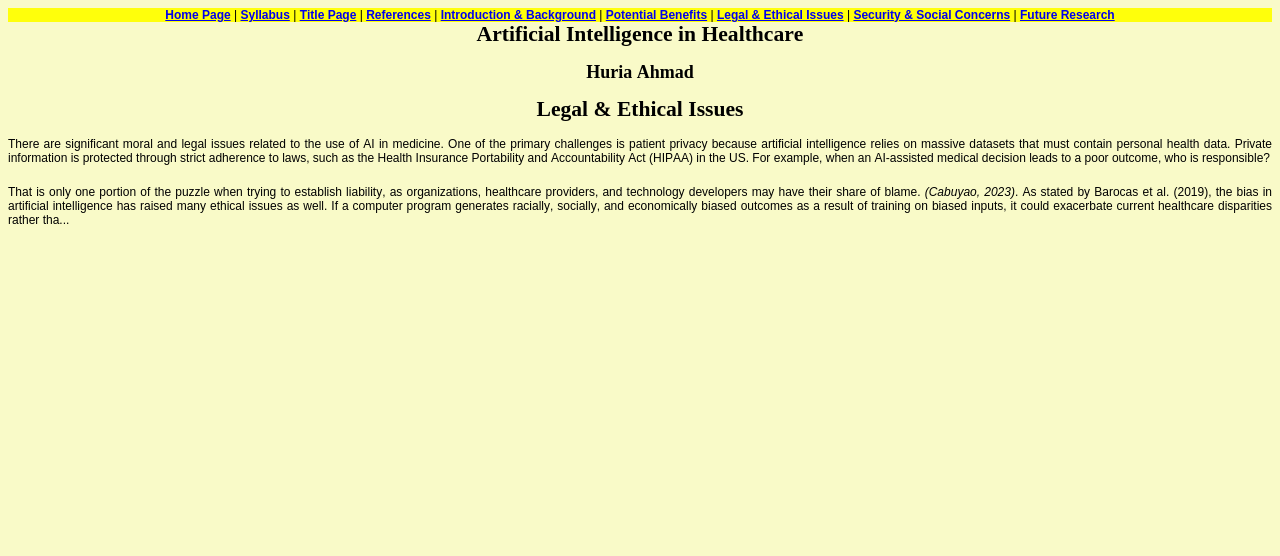
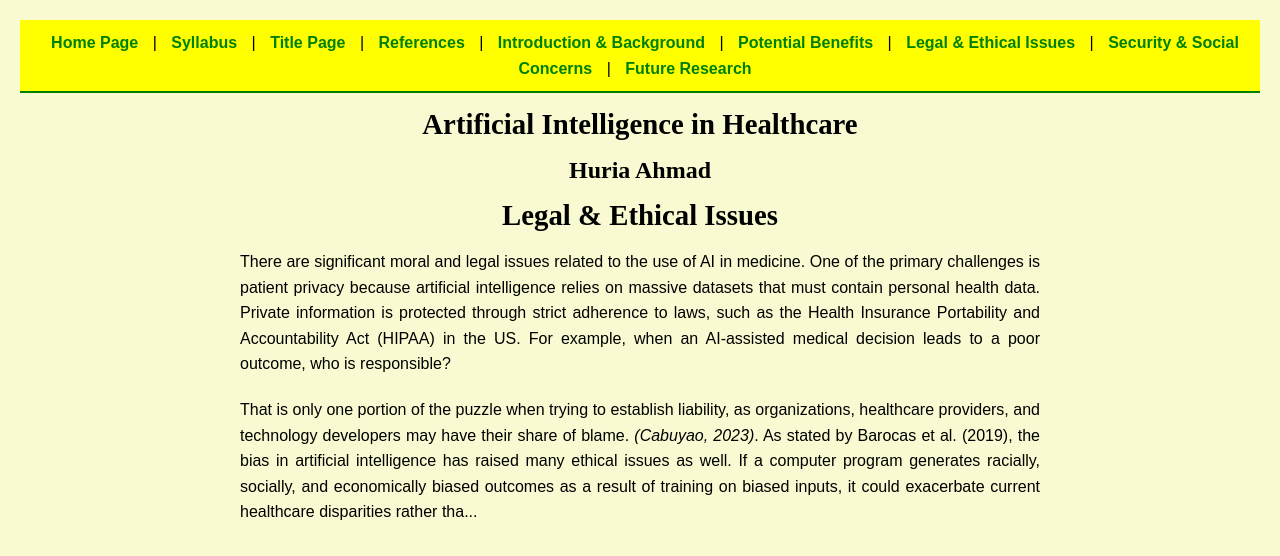
Before and after one commit to ha200738/mason.gmu.edu, a plain HTML site: page legal_ethical_issues.html in a window 1280 px wide. Drawn offline with Linux system fonts and the light colour scheme.

Commit message:
Add files via upload

```diff
--- a/legal_ethical_issues.html
+++ b/legal_ethical_issues.html
@@ -1,26 +1,72 @@
-<!DOCTYPE html PUBLIC "-//W3C//DTD HTML 4.01//EN" "http://www.w3.org/TR/html4/strict.dtd">
-<html>
+<!DOCTYPE html>
+<html lang="en">
 <head>
-  <meta http-equiv="Content-Type" content="text/html; charset=utf-8">
-  <meta http-equiv="Content-Style-Type" content="text/css">
-  <title></title>
-  <meta name="Generator" content="Cocoa HTML Writer">
-  <meta name="CocoaVersion" content="2487.7">
-  <style type="text/css">
-    body {background-color: #f9fac8}
-    p.p1 {margin: 0.0px 0.0px 0.0px 0.0px; text-align: center; font: 12.0px Arial; color: #0f7001; -webkit-text-stroke: #0f7001; background-color: #ffff0b}
-    p.p4 {margin: 0.0px 0.0px 20.0px 0.0px; text-align: justify; font: 12.0px Arial; -webkit-text-stroke: #000000}
-    span.s1 {font-kerning: none}
-    span.s2 {font-kerning: none; color: #000000; -webkit-text-stroke: 0px #000000}
-    span.s3 {font-kerning: none; -webkit-text-stroke: 0px #0f7001}
-  </style>
+    <meta charset="UTF-8">
+    <meta name="viewport" content="width=device-width, initial-scale=1.0">
+    <title>Legal & Ethical Issues - Artificial Intelligence in Healthcare</title>
+    <style>
+        body {
+            background-color: #fafad2;
+            font-family: Arial, sans-serif;
+            color: black;
+            margin: 0;
+            padding: 20px;
+            line-height: 1.6em;
+        }
+        nav {
+            background-color: #ffff00;
+            padding: 10px;
+            text-align: center;
+            border-bottom: 2px solid green;
+        }
+        nav a {
+            margin: 0 10px;
+            text-decoration: none;
+            color: green;
+            font-weight: bold;
+        }
+        h1 {
+            font-family: 'Times New Roman', Times, serif;
+            font-size: 1.8em;
+            font-weight: bold;
+            text-align: center;
+        }
+        h2, h3 {
+            font-family: 'Times New Roman', Times, serif;
+            font-size: 1.5em;
+            font-weight: bold;
+            text-align: center;
+        }
+        p {
+            max-width: 800px;
+            margin: 20px auto;
+            font-size: 1em;
+            text-align: justify;
+        }
+        .citation {
+            font-style: italic;
+        }
+    </style>
 </head>
 <body>
-<p class="p1"><span class="s1"><a href="file:///Users/ayeshaahmad/Downloads/Project%207/index.html"><b>Home Page</b></a></span><span class="s2"> | <a href="file:///Users/ayeshaahmad/Downloads/Project%207/syllabus.html"><span class="s3"><b>Syllabus</b></span></a> | <a href="file:///Users/ayeshaahmad/Downloads/Project%207/title.html"><span class="s3"><b>Title Page</b></span></a> | <a href="file:///Users/ayeshaahmad/Downloads/Project%207/references.html"><span class="s3"><b>References</b></span></a> | <a href="file:///Users/ayeshaahmad/Downloads/Project%207/introduction_background.html"><span class="s3"><b>Introduction &amp; Background</b></span></a> | <a href="file:///Users/ayeshaahmad/Downloads/Project%207/potential_benefits.html"><span class="s3"><b>Potential Benefits</b></span></a> | <a href="file:///Users/ayeshaahmad/Downloads/Project%207/legal_ethical_issues.html"><span class="s3"><b>Legal &amp; Ethical Issues</b></span></a> | <a href="file:///Users/ayeshaahmad/Downloads/Project%207/security_social_concerns.html"><span class="s3"><b>Security &amp; Social Concerns</b></span></a> | <a href="file:///Users/ayeshaahmad/Downloads/Project%207/future_research.html"><span class="s3"><b>Future Research</b></span></a></span></p>
-<h1 style="margin: 0.0px 0.0px 14.5px 0.0px; text-align: center; font: 21.6px 'Times New Roman'; -webkit-text-stroke: #000000"><span class="s1"><b>Artificial Intelligence in Healthcare</b></span></h1>
-<h2 style="margin: 0.0px 0.0px 14.9px 0.0px; text-align: center; font: 18.0px 'Times New Roman'; -webkit-text-stroke: #000000"><span class="s1"><b>Huria Ahmad</b></span></h2>
-<h1 style="margin: 0.0px 0.0px 14.5px 0.0px; text-align: center; font: 21.6px 'Times New Roman'; -webkit-text-stroke: #000000"><span class="s1"><b>Legal &amp; Ethical Issues</b></span></h1>
-<p class="p4"><span class="s1">There are significant moral and legal issues related to the use of AI in medicine. One of the primary challenges is patient privacy because artificial intelligence relies on massive datasets that must contain personal health data. Private information is protected through strict adherence to laws, such as the Health Insurance Portability and Accountability Act (HIPAA) in the US. For example, when an AI-assisted medical decision leads to a poor outcome, who is responsible?</span></p>
-<p class="p4"><span class="s1">That is only one portion of the puzzle when trying to establish liability, as organizations, healthcare providers, and technology developers may have their share of blame. <i>(Cabuyao, 2023)</i>. As stated by Barocas et al. (2019), the bias in artificial intelligence has raised many ethical issues as well. If a computer program generates racially, socially, and economically biased outcomes as a result of training on biased inputs, it could exacerbate current healthcare disparities rather tha...</span></p>
+    <nav>
+        <a href="index.html">Home Page</a> |
+        <a href="syllabus.html">Syllabus</a> |
+        <a href="title.html">Title Page</a> |
+        <a href="references.html">References</a> |
+        <a href="introduction_background.html">Introduction & Background</a> |
+        <a href="potential_benefits.html">Potential Benefits</a> |
+        <a href="legal_ethical_issues.html">Legal & Ethical Issues</a> |
+        <a href="security_social_concerns.html">Security & Social Concerns</a> |
+        <a href="future_research.html">Future Research</a>
+    </nav>
+    <h1>Artificial Intelligence in Healthcare</h1>
+    <h2>Huria Ahmad</h2>
+    <h1>Legal & Ethical Issues</h1>
+
+    <p>There are significant moral and legal issues related to the use of AI in medicine. One of the primary challenges is patient privacy because artificial intelligence relies on massive datasets that must contain personal health data. Private information is protected through strict adherence to laws, such as the Health Insurance Portability and Accountability Act (HIPAA) in the US. For example, when an AI-assisted medical decision leads to a poor outcome, who is responsible?</p>
+
+    <p>That is only one portion of the puzzle when trying to establish liability, as organizations, healthcare providers, and technology developers may have their share of blame. <span class="citation">(Cabuyao, 2023)</span>. As stated by Barocas et al. (2019), the bias in artificial intelligence has raised many ethical issues as well. If a computer program generates racially, socially, and economically biased outcomes as a result of training on biased inputs, it could exacerbate current healthcare disparities rather tha...
+
 </body>
 </html>
```
